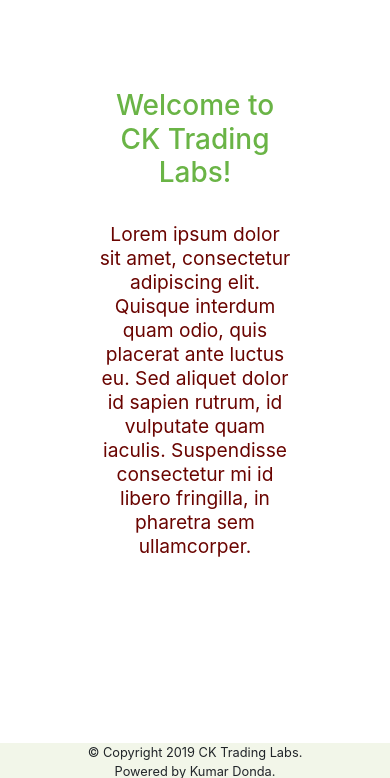
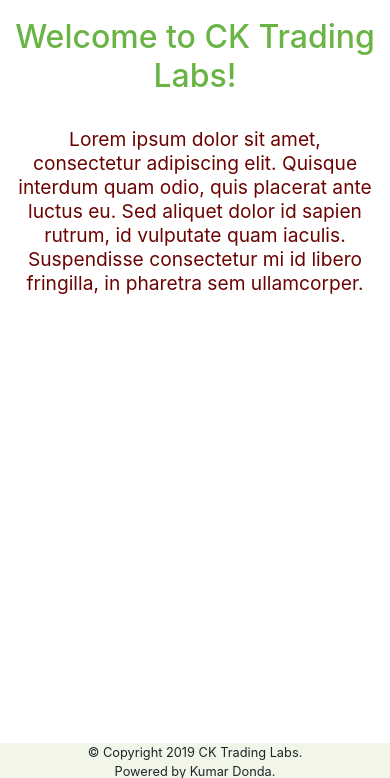
Before and after one commit to LokeshKD/ckts-app-demo, a Flask app: page /welcome in a window 390 px wide. Shown: the part 66-844 px from the top of the page. Run offline with Flask 2, Linux system fonts and the light colour scheme; parts of the project's set-up code (start-up, migrations or seed data) failed here and were passed over; some libraries are stand-ins or nearby versions.

Commit message:
Media specific Styling added

```diff
--- a/project/static/main.css
+++ b/project/static/main.css
@@ -28,3 +28,35 @@
   height: 35px;
   width: 100%;
 }
+
+@media (max-width: 575.98px) {
+
+  .bg-custom {
+    background-color: #f2f6e9;
+  }
+
+  .description {
+    left: 0;
+    padding: 0 15px;
+    position: absolute;
+    top: 10%;
+    transform: none;
+    text-align: center;
+  }
+
+  .description h3 {
+    font-size: 2em;
+  }
+
+  .description h2 {
+    color: blue;
+  }
+
+  .description p {
+    font-size: 1.2rem;
+  }
+
+  .features {
+    margin: 0;
+  }
+}
```
